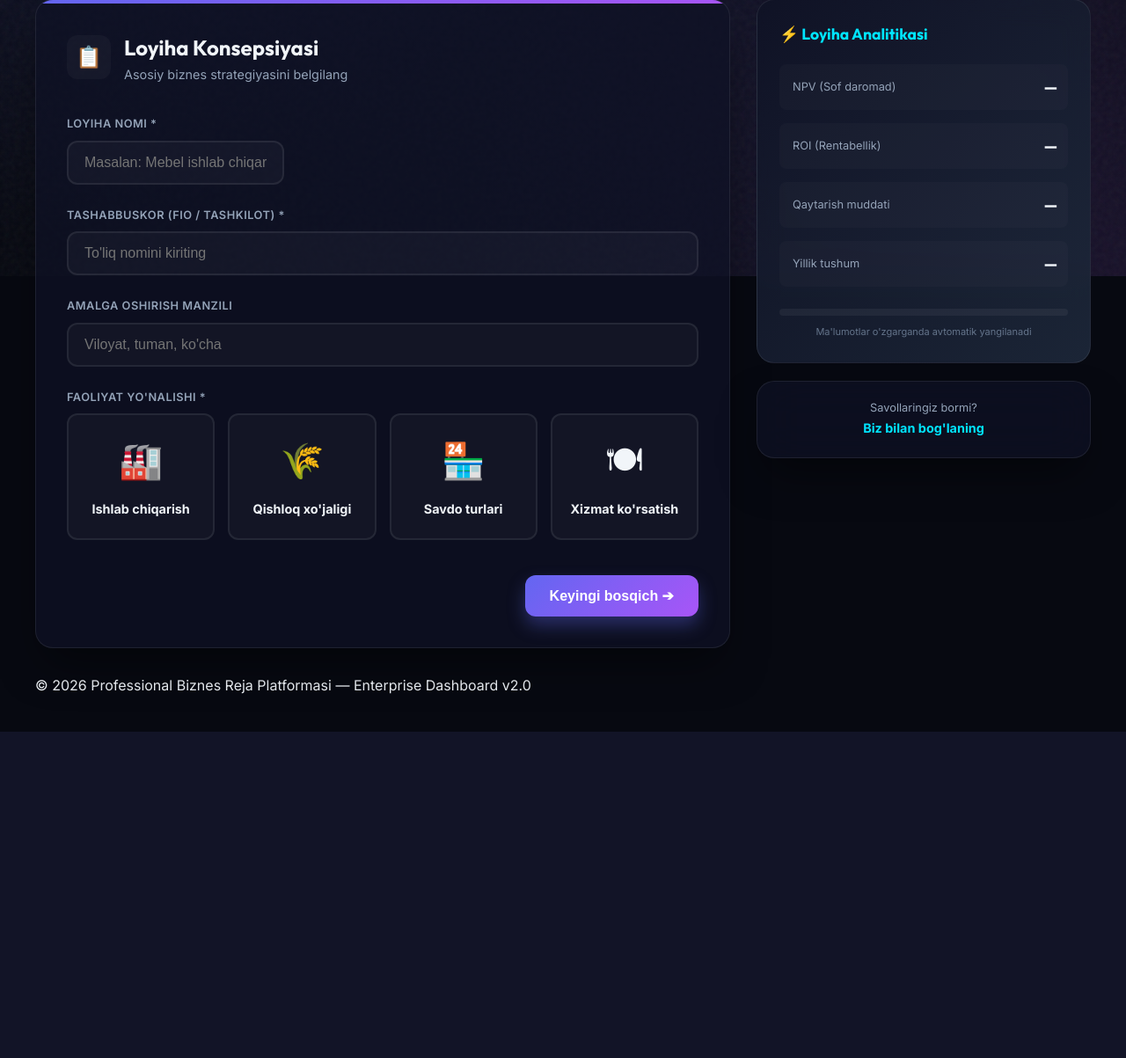
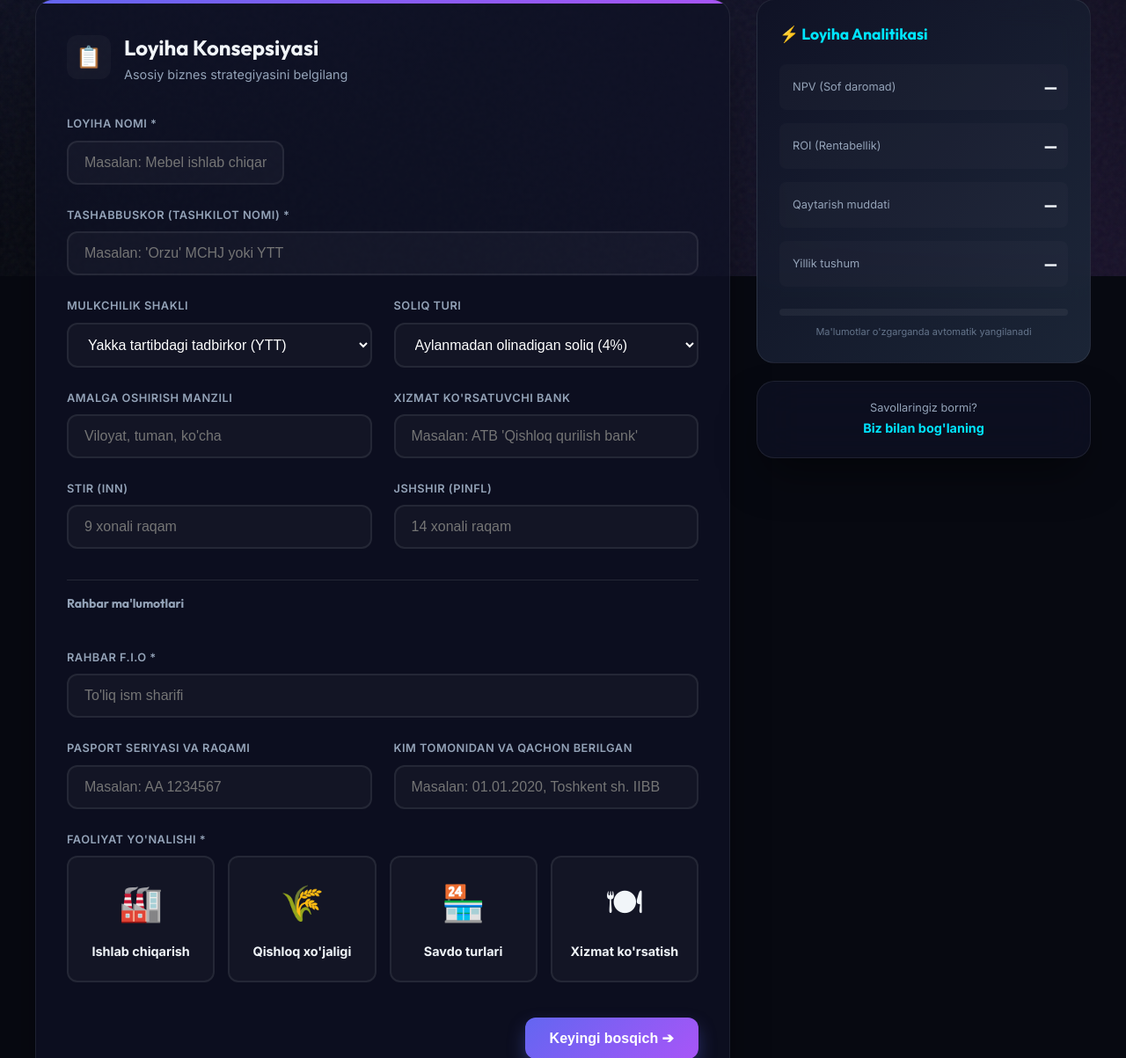
Before and after one commit to akbarovboburjon19940707-code/uzbiznesss_site, a Flask app: page / in a window 1280 px wide. Shown: the part 486-1689 px from the top of the page at 88% size. Before the commit the page ends 1318 px from the top, so only its background shows below. Run offline with Flask 3, Linux system fonts and the light colour scheme; some libraries are stand-ins or nearby versions.

Commit message:
update project

```diff
--- a/templates/index.html
+++ b/templates/index.html
@@ -72,13 +72,66 @@
                             </div>
 
                             <div class="input-box full-span">
-                                <label>Tashabbuskor (FIO / Tashkilot) <span class="req">*</span></label>
-                                <input type="text" name="tashabbuskor" id="tashabbuskor" class="input-ctrl" required placeholder="To'liq nomini kiriting">
+                                <label>Tashabbuskor (Tashkilot nomi) <span class="req">*</span></label>
+                                <input type="text" name="tashabbuskor" id="tashabbuskor" class="input-ctrl" required placeholder="Masalan: 'Orzu' MCHJ yoki YTT">
+                            </div>
+
+                            <div class="input-box">
+                                <label>Mulkchilik shakli</label>
+                                <select name="mulk" id="mulk_select" class="input-ctrl">
+                                    <option value="YTT">Yakka tartibdagi tadbirkor (YTT)</option>
+                                    <option value="MCHJ">Mas'uliyati cheklangan jamiyat (MCHJ)</option>
+                                    <option value="OK">Oilaviy korxona (OK)</option>
+                                    <option value="F/X">Fermer xo'jaligi (F/X)</option>
+                                    <option value="Jismoniy shaxs">Jismoniy shaxs</option>
+                                </select>
+                            </div>
+
+                            <div class="input-box">
+                                <label>Soliq turi</label>
+                                <select name="soliq_turi" class="input-ctrl">
+                                    <option value="ytt">Aylanmadan olinadigan soliq (4%)</option>
+                                    <option value="mchj">QQS (12%) va Foyda solig'i</option>
+                                </select>
+                            </div>
+
+                            <div class="input-box">
+                                <label>Amalga oshirish manzili</label>
+                                <input type="text" name="manzil" class="input-ctrl" placeholder="Viloyat, tuman, ko'cha">
+                            </div>
+
+                            <div class="input-box">
+                                <label>Xizmat ko'rsatuvchi bank</label>
+                                <input type="text" name="bank" class="input-ctrl" placeholder="Masalan: ATB 'Qishloq qurilish bank'">
+                            </div>
+
+                            <div class="input-box">
+                                <label>STIR (INN)</label>
+                                <input type="number" name="stir" class="input-ctrl" placeholder="9 xonali raqam">
+                            </div>
+
+                            <div class="input-box">
+                                <label>JSHSHIR (PINFL)</label>
+                                <input type="number" name="jshshir" class="input-ctrl" placeholder="14 xonali raqam">
+                            </div>
+
+                            <div class="input-box full-span" style="border-top:1px solid rgba(255,255,255,0.1); padding-top:15px; margin-top:10px;">
+                                <h3 style="font-size:14px; margin-bottom:15px; color:#94a3b8">Rahbar ma'lumotlari</h3>
                             </div>
 
                             <div class="input-box full-span">
-                                <label>Amalga oshirish manzili</label>
-                                <input type="text" name="manzil" class="input-ctrl" placeholder="Viloyat, tuman, ko'cha">
+                                <label>Rahbar F.I.O <span class="req">*</span></label>
+                                <input type="text" name="fio" class="input-ctrl" required placeholder="To'liq ism sharifi">
+                            </div>
+
+                            <div class="input-box">
+                                <label>Pasport seriyasi va raqami</label>
+                                <input type="text" name="pasport" class="input-ctrl" placeholder="Masalan: AA 1234567">
+                            </div>
+
+                            <div class="input-box">
+                                <label>Kim tomonidan va qachon berilgan</label>
+                                <input type="text" name="berilgan_vaqti" class="input-ctrl" placeholder="Masalan: 01.01.2020, Toshkent sh. IIBB">
                             </div>
 
                             <div class="input-box full-span">
```
Also changed, not shown: modules/excel_writer.py (+54 -37 lines), test_engine.py (+12 -15 lines), temp_sessions/1784456a-25d9-4d35-b63f-d13c457612b1/uploads/5d945f92_2. Хаски.jpg (added), temp_sessions/1784456a-25d9-4d35-b63f-d13c457612b1/uploads/88ff7175_3. Леопард.jpg (added), temp_sessions/1cccbebe-ff56-4ba7-80c2-167391847dbf/uploads/67ba7957_3. Леопард.jpg (added), temp_sessions/1cccbebe-ff56-4ba7-80c2-167391847dbf/uploads/9f1e942d_2. Хаски.jpg (added), temp_sessions/466cb92e-abaf-45ee-8159-9b1194fec966/uploads/397447c2_3. Леопард.jpg (added), temp_sessions/466cb92e-abaf-45ee-8159-9b1194fec966/uploads/785be647_2. Хаски.jpg (added), temp_sessions/ea0ceee4-ff4c-4a8d-990c-2e2061c56bd8/uploads/59fcf47a_2. Хаски.jpg (added), 9 other files.
